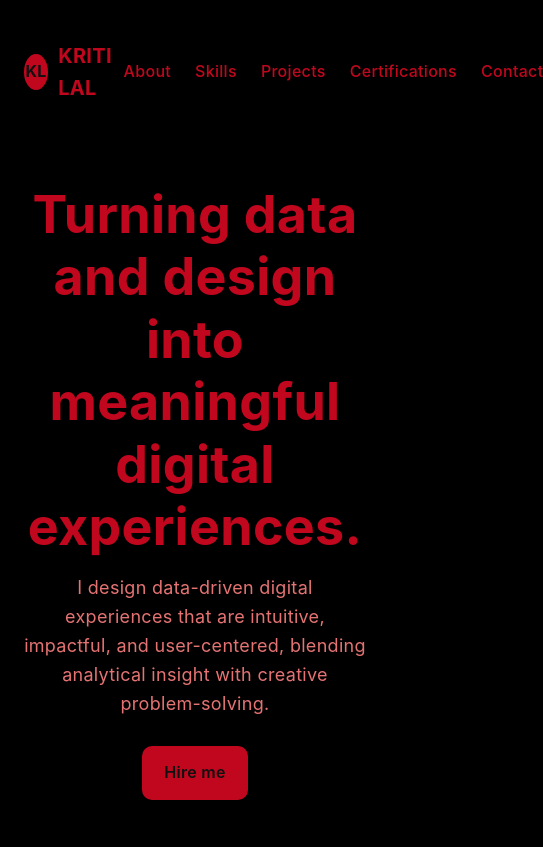
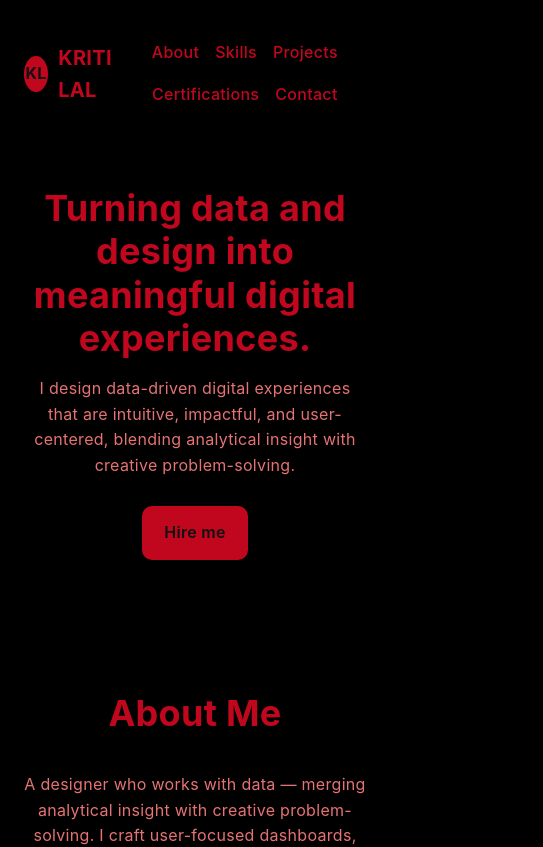
Before and after one commit to KritiLal/kritilal_portfolio, a React (Create React App) app: page / in a window 390 px wide. Shown: the top 847 px of the page, 543 px wide, since content can reach past the window. Built offline with nearby package versions, Linux system fonts and the light colour scheme.

Commit message:
Update site

```diff
--- a/package.json
+++ b/package.json
@@ -3,7 +3,7 @@
   "version": "0.1.0",
   "private": true,
 
-  "homepage": "https://kritilal.github.io/portfolio",
+ "homepage": "https://KritiLal.github.io/kritilal_portfolio",
 
   "dependencies": {
     "@testing-library/dom": "^10.4.1",
--- a/src/App.css
+++ b/src/App.css
@@ -73,6 +73,8 @@ nav{
   margin-top:0;
   display:flex;
   gap:24px;
+  flex-wrap: wrap;
+  justify-content: center;
 }
 
 nav a{
@@ -162,6 +164,13 @@ button:hover{
   cursor:pointer;
   position:relative;
   overflow:hidden;
+}
+
+.projects .grid {
+  display: grid;
+  grid-template-columns: repeat(auto-fit, minmax(260px, 1fr));
+  gap: 22px;
+  margin-top: 30px;
 }
 
 .project::after{
@@ -327,14 +336,14 @@ footer{
 
 .skills .grid {
   display: grid;
-  grid-template-columns: repeat(2, 1fr); /* 2 columns for 2x2 layout */
+  grid-template-columns: repeat(2, 1fr);
   gap: 22px;
   margin-top: 30px;
 }
 
 @media (max-width: 700px) {
   .skills .grid {
-    grid-template-columns: 1fr; /* stack into 1 column on small screens */
+    grid-template-columns: 1fr; /* stack into 1 column */
   }
 }
 
@@ -411,14 +420,21 @@ footer{
 
 .certifications .grid {
   display: grid;
-  grid-template-columns: repeat(3, 1fr); /* 1 row, 3 columns */
+  grid-template-columns: repeat(3, 1fr);
   gap: 22px;
   margin-top: 30px;
 }
 
+
 @media (max-width: 900px) {
   .certifications .grid {
-    grid-template-columns: 1fr; /* stack into 1 column on smaller screens */
+    grid-template-columns: 1fr; /* stack into 1 column */
+  }
+}
+
+@media (max-width: 500px) {
+  nav {
+    gap: 16px; /* reduce gap on very small screens */
   }
 }
 
@@ -536,3 +552,18 @@ footer{
   0%, 100% { opacity: 0.3; }
   50% { opacity: 1; }
 }
+
+/* Responsive font sizes */
+@media (max-width: 700px) {
+  h1 {
+    font-size: 36px; /* smaller for mobile */
+  }
+
+  h2 {
+    font-size: 28px; /* smaller for mobile */
+  }
+
+  p.lead {
+    font-size: 16px; /* easier to read on narrow screens */
+  }
+}
```
